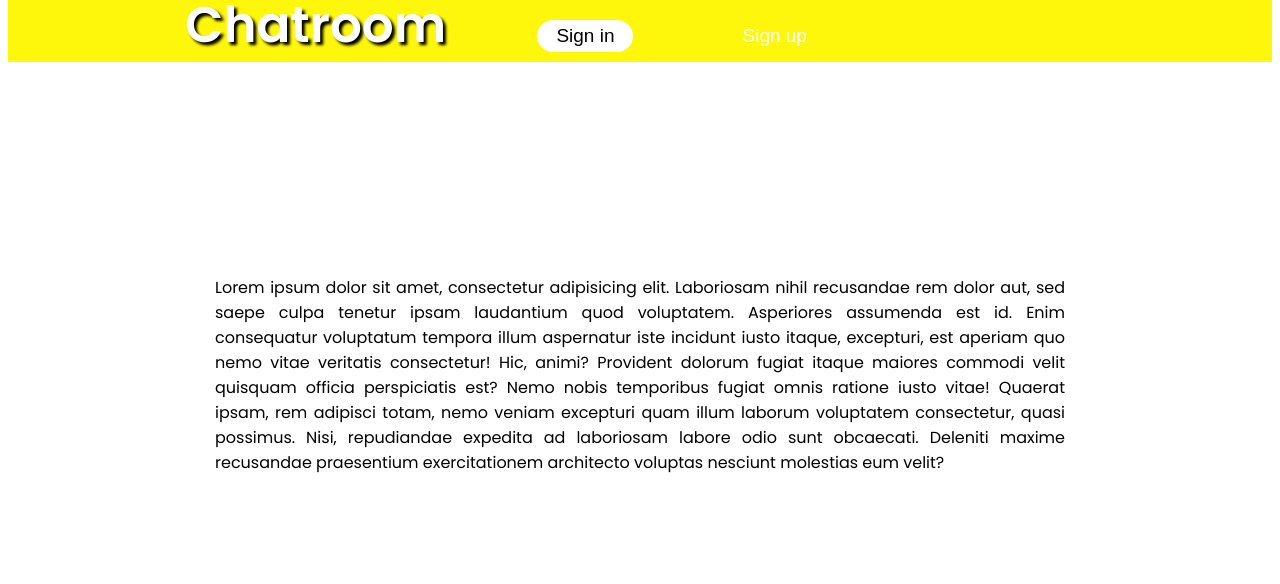
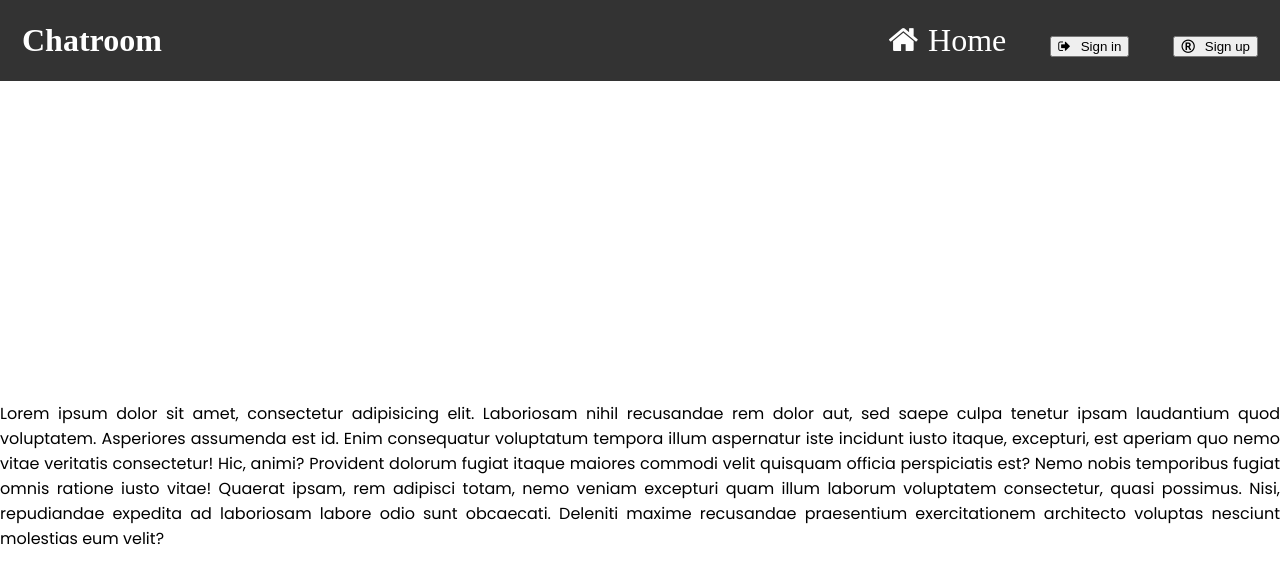
Before and after one commit to Billy3Joe/Chatroom, a PHP site: page / in a window 1280 px wide. Shown: the top 584 px of the page. Run offline with PHP 8.4, Linux system fonts and the light colour scheme.

Commit message:
Change navbar header index.html

```diff
--- a/css/home.css
+++ b/css/home.css
@@ -5,8 +5,8 @@
 } */
 
 #header {
-    background-color: #fff373;
-    width: 100%;
+    background-color: #fff70b;
+    width: 1220px!important;
     margin-top: -8px;
 }
 
--- a/css/index.css
+++ b/css/index.css
@@ -1,87 +1,82 @@
-/* body {
-    background-image: url('../image/reseau.svg');
-    background-attachment: fixed;
-    background-size: 100% 100%;
-} */
+/* DEBUT CSS NAVBAR*/
 
-#header {
-    background-color: #fff70b;
-    width: 100%;
-    margin-top: -8px;
+@import url('https://maxcdn.bootstrapcdn.com/font-awesome/4.7.0/css/font-awesome.min.css');
+body {
+    margin: 0;
 }
 
-.head-view {
-    margin: auto;
-    width: 1000px;
-    line-height: 50px;
+header {
+    display: flex;
+    justify-content: space-between;
+    background-color: #333;
+    color: #fff;
+    width: 100%;
 }
 
-.head-view ul {
-    width: 1000px;
-    margin: auto;
+@media screen and (max-width: 900px) {
+    header {
+        width: 1200px!important;
+    }
 }
 
-.head-view li {
-    display: inline;
-    color: #fff;
-    margin: 0px 80px 0px 5px;
+nav {
+    display: flex;
+    justify-content: flex-end;
 }
 
-.head-view b {
-    color: #ffffff;
-    text-shadow: 3px 3px 3px #000000;
-    font-size: 50px;
+a {
+    padding: 2px;
+    margin: 20px;
+    font-size: 2em;
+    color: #fff;
+    text-decoration: none;
+    font-family: raleway;
 }
 
-.btn-sign-in {
-    color: #000000;
-    font-size: 19px;
-    width: 100px;
-    line-height: 30px;
-    background-color: #ffffff;
-    border: 2px solid #fff70b;
-    border-radius: 100px;
-    -webkit-border-radius: 100px;
-    -moz-border-radius: 100px;
-    -o-border-radius: 100px;
+a:hover {
+    color: #3498db;
+    transition: color 0.6s ease-out;
 }
 
-.btn-sign-in:hover {
-    color: #ffffff;
-    background-color: #fff70b;
-    border: 2px solid #fff70b;
+a:hover>i {
+    animation: spin 1s 1 linear;
 }
 
-.btn-sign-up {
-    color: #ffffff;
-    font-size: 19px;
-    width: 100px;
-    line-height: 30px;
-    background-color: #fff70b;
-    border: 2px solid #fff70b;
-    border-radius: 100px;
-    -webkit-border-radius: 100px;
-    -moz-border-radius: 100px;
-    -o-border-radius: 100px;
+i {
+    margin-right: 10px;
 }
 
-.btn-sign-up:hover {
-    color: #ffffff;
-    background-color: #fff70b;
-    border: 2px solid #fff70b;
+@keyframes spin {
+    to {
+        transform: rotate(360deg);
+    }
 }
 
-#container {
-    width: 1200px;
-    margin: auto;
+@media screen and (max-width: 920px) {
+    nav {
+        justify-content: space-around;
+    }
+    a {
+        font-size: 1.5em;
+    }
 }
 
-.image-display {
-    width: 850px;
-    margin: auto;
+@media screen and (max-width: 600px) {
+    nav,
+    header {
+        flex-direction: column;
+        align-items: center;
+        background: #3498db;
+        color: #000
+    }
+    a {
+        font-size: 1.3em;
+        color: #fff;
+    }
+    a:hover {
+        color: #0033cc;
+    }
 }
 
-.img-style {
-    width: 110%;
-    height: 130%;
-}
+
+/* FIN CSS NAVBAR*/
--- a/index.php
+++ b/index.php
@@ -7,16 +7,16 @@
 	</head>
 
 <body>
+	<header>
+		<a href=""><b>Chatroom</b></a>
+		<nav>
+		<a href=""><i class="fa fa-home"></i>Home</a>
+		<a href="signin.php" title="Sign in"><button class="btn-sign-in" value="Sign in"><i class="fa fa-sign-out"></i>Sign in</button></a>
+		<a href="signup.php" title="Sign up"><button class="btn-sign-up" value="Sign up"><i class="fa fa-registered"></i>Sign up</button></a>
+		</nav>
+    </header>
 
-	<div id="header">
-		<div class="head-view">
-			<ul>
-				<li><b>Chatroom</b></li>
-				<li><a href="signin.php" title="Sign in"><button class="btn-sign-in" value="Sign in">Sign in</button></a></li>
-				<li><a href="signup.php" title="Sign up"><button class="btn-sign-up" value="Sign up">Sign up</button></a></li>
-			</ul>
-		</div>
-	</div>
+<!-- JS NAVBAR -->
 
 	<div id="container">
 		<div class="image-display">
@@ -102,8 +102,8 @@
 					 themeButton.classList[selectedIcon === 'bx-moon' ? 'add' : 'remove'](iconTheme)
 				 }
 
-				 // Activer/désactiver le thème manuellement avec le bouton
-				 themeButton.addEventListener('click', () => {
+					// Activer/désactiver le thème manuellement avec le bouton
+					themeButton.addEventListener('click', () => {
 					 // Ajouter ou supprimer l'icônes du themes sombres
 					 document.body.classList.toggle(darkTheme)
 					 themeButton.classList.toggle(iconTheme)
```
Also changed, not shown: upload/Capture d’écran 2022-02-14 101134.png (deleted).
